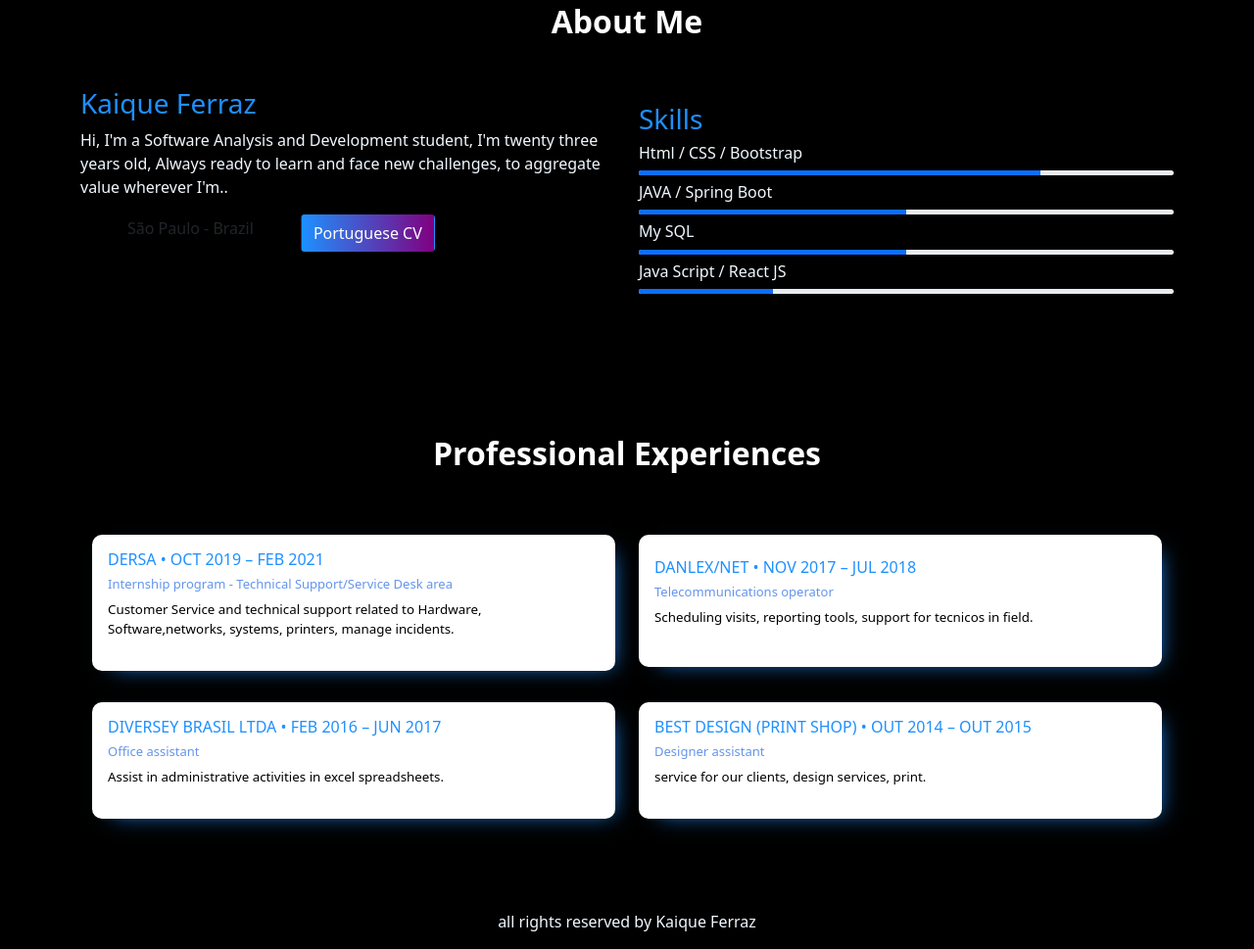
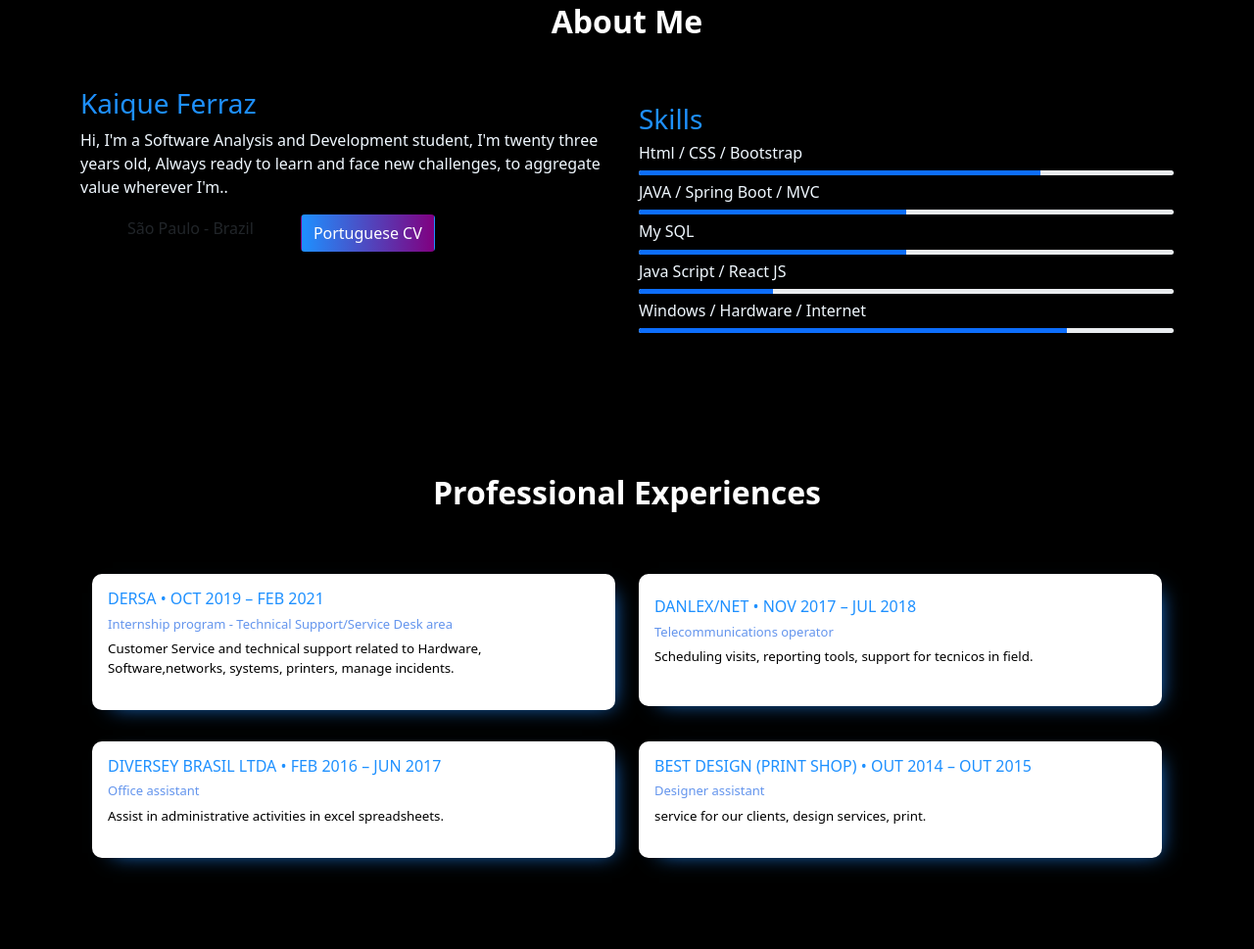
Before and after one commit to kaiqferraz/portfolioKaique, a plain HTML site: page index.html in a window 1280 px wide. Shown: the part 869-1838 px from the top of the page at 98% size. Drawn offline with Linux system fonts and the light colour scheme.

Commit message:
update new cv

```diff
--- a/css/style.css
+++ b/css/style.css
@@ -112,6 +112,10 @@
   color: dodgerblue;
 }
 
+.about h3:hover {
+  color: aquamarine;
+}
+
 .about p {
   color: aliceblue;
 }
--- a/index.html
+++ b/index.html
@@ -120,7 +120,7 @@
           </div>
 
           <div class="skill-item mb-2">
-            <h3 class="fs-6">JAVA / Spring Boot</h3>
+            <h3 class="fs-6">JAVA / Spring Boot / MVC</h3>
             <div class="progress" style="height: 5px;">
               <div class="progress-bar " role="progressbar" style="width: 50%;" aria-valuenow="50" aria-valuemin="0" aria-valuemax="100"></div>
             </div>
@@ -137,6 +137,13 @@
             <h3 class="fs-6">Java Script / React JS</h3>
             <div class="progress" style="height: 5px;">
               <div class="progress-bar " role="progressbar" style="width: 25%;" aria-valuenow="25" aria-valuemin="0" aria-valuemax="100"></div>
+            </div>
+          </div>
+
+          <div class="skill-item mb-2">
+            <h3 class="fs-6">Windows / Hardware / Internet</h3>
+            <div class="progress" style="height: 5px;">
+              <div class="progress-bar " role="progressbar" style="width: 80%;" aria-valuenow="80" aria-valuemin="0" aria-valuemax="100"></div>
             </div>
           </div>
 
```
